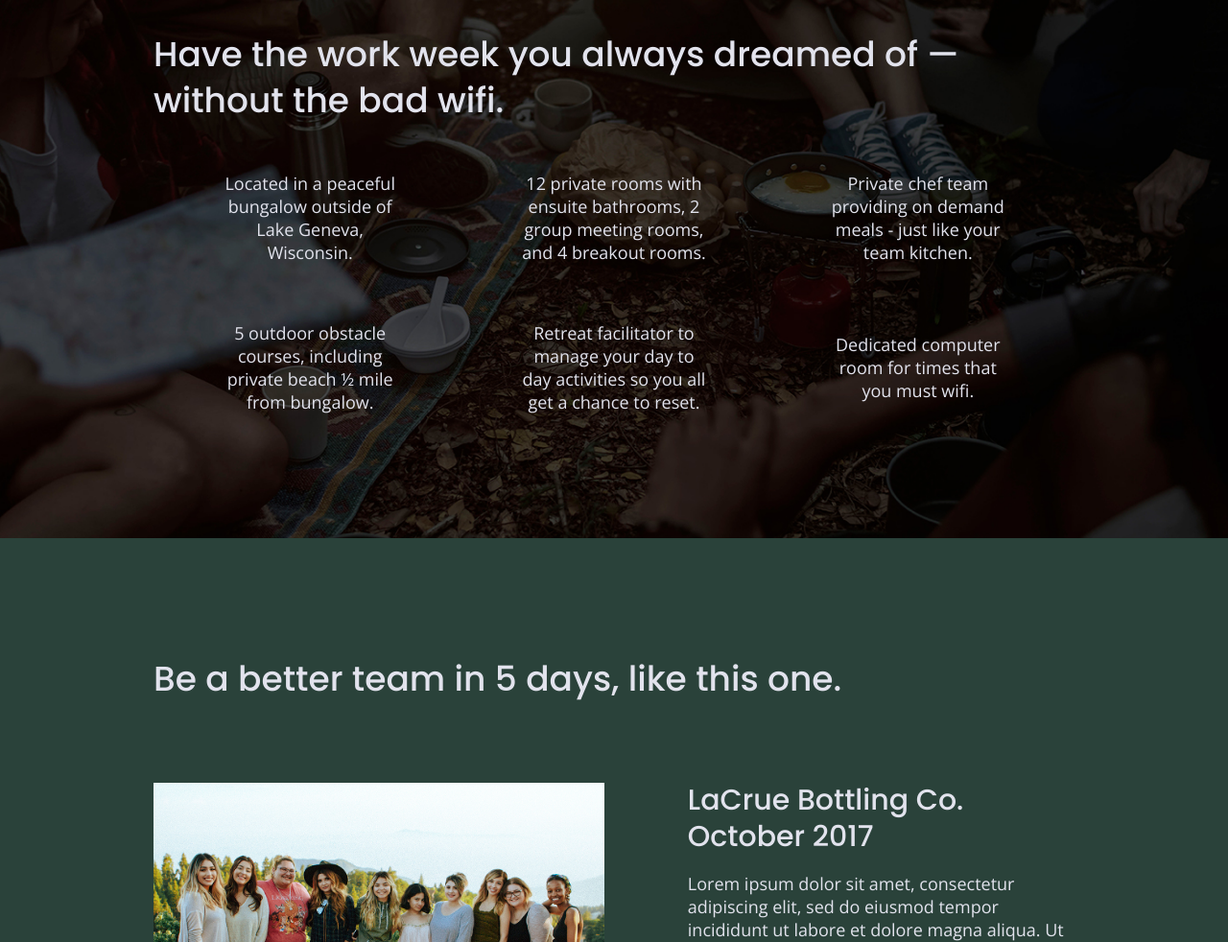
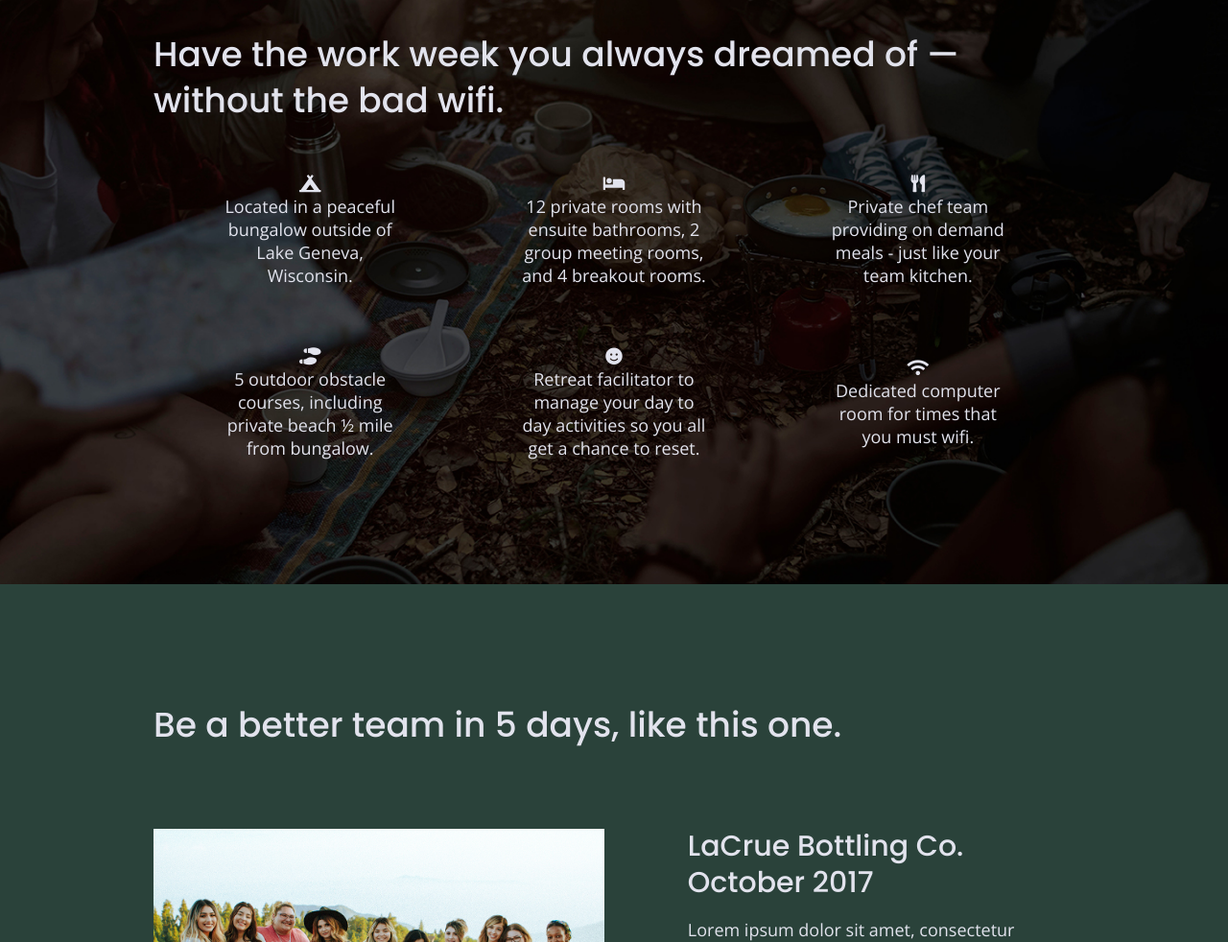
Before and after one commit to diana-m-a/unplugged-retreat, a website built with Parcel: page index.html in a window 1280 px wide. Shown: the part 1099-2081 px from the top of the page at 96% size. Built offline with nearby package versions, Linux system fonts and the light colour scheme.

Commit message:
Added icons

```diff
--- a/index.html
+++ b/index.html
@@ -22,6 +22,7 @@
   <meta name="theme-color" content="#fafafa">
   <!-- Google Fonts -->
   <link href="https://fonts.googleapis.com/css?family=Open+Sans:400,700|Poppins:500,700" rel="stylesheet">
+  <link rel="stylesheet" href="https://use.fontawesome.com/releases/v5.5.0/css/all.css" integrity="sha384-B4dIYHKNBt8Bc12p+WXckhzcICo0wtJAoU8YZTY5qE0Id1GSseTk6S+L3BlXeVIU" crossorigin="anonymous">
 </head>
 
 <body>
@@ -69,27 +70,39 @@
           <h2>Have the work week you always dreamed of — without the bad wifi.</h2>
           <div class="features-items">
             <article>
-              <p class="fontawesome-icon"></p>
+              <p class="fontawesome-icon">
+                <i class="fas fa-campground"></i>
+              </p>
               <p class="features-item-description">Located in a peaceful bungalow outside of Lake Geneva, Wisconsin.</p>
             </article>
             <article>
-              <p class="fontawesome-icon"></p>
+              <p class="fontawesome-icon">
+                <i class="fas fa-bed"></i>
+              </p>
               <p class="features-item-description">12 private rooms with ensuite bathrooms, 2 group meeting rooms, and 4 breakout rooms.</p>
             </article>
             <article>
-              <p class="fontawesome-icon"></p>
+              <p class="fontawesome-icon">
+                <i class="fas fa-utensils"></i>
+              </p>
               <p class="features-item-description">Private chef team providing on demand meals - just like your team kitchen.</p>
             </article>
             <article>
-              <p class="fontawesome-icon"></p>
+              <p class="fontawesome-icon">
+                <i class="fas fa-shoe-prints"></i>
+              </p>
               <p class="features-item-description">5 outdoor obstacle courses, including private beach ½ mile from bungalow.</p>
             </article>
             <article>
-              <p class="fontawesome-icon"></p>
+              <p class="fontawesome-icon">
+                <i class="fas fa-smile"></i>
+              </p>
               <p class="features-item-description">Retreat facilitator to manage your day to day activities so you all get a chance to reset.</p>
             </article>
             <article>
-              <p class="fontawesome-icon"></p>
+              <p class="fontawesome-icon">
+                <i class="fas fa-wifi"></i>
+              </p>
               <p class="features-item-description">Dedicated computer room for times that you must wifi.</p>
             </article>
           </div>
```
Also changed, not shown: about/index.html (+1 -0 lines), faq/index.html (+1 -0 lines).
